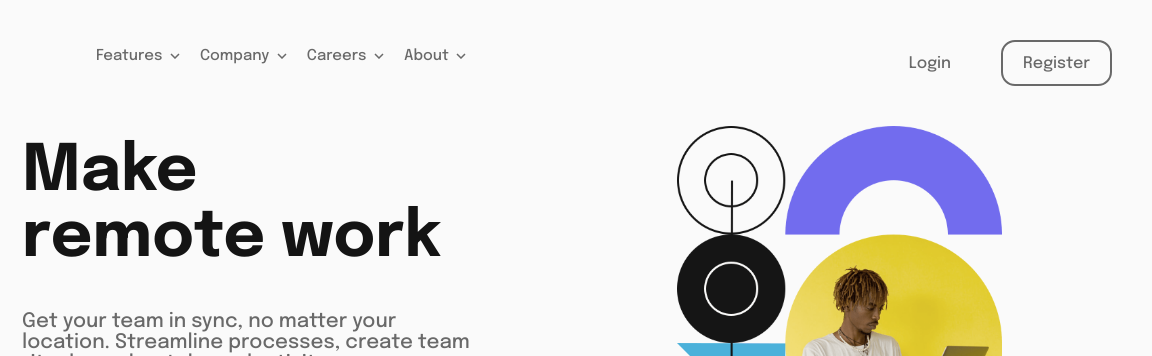
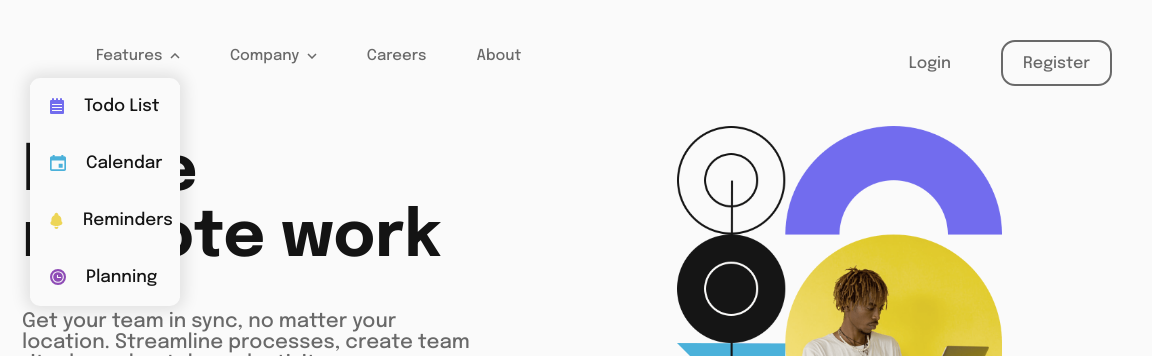
Before and after one commit to arthur-lage/intro-section-with-dropdown, a plain HTML site: page index.html in a window 1280 px wide. Both pictures are taken after a click on the item "Features". Shown: the top 356 px of the page, 128-1280 px from the left. Drawn offline with Linux system fonts and the light colour scheme.

Commit message:
dropdown fixed

```diff
--- a/index.html
+++ b/index.html
@@ -30,34 +30,45 @@
         </a>
 
         <ul class="nav-links">
-          <li class="nav-link">
-            Features
+          <li class="nav-link has-dropdown">
+            <span class="link-text">Features</span>
             <img
               src="./images/icon-arrow-down.svg"
               alt="Black arrow pointing down"
             />
+            <div class="dropdown">
+              <span class="dropdown-item">
+                <img src="./images/icon-todo.svg" alt="To-do Icon" />
+                Todo List</span
+              >
+              <span class="dropdown-item">
+                <img src="./images/icon-calendar.svg" alt="Calendar Icon" />
+                Calendar</span
+              >
+              <span class="dropdown-item">
+                <img src="./images/icon-reminders.svg" alt="Reminders Icon" />
+                Reminders</span
+              >
+              <span class="dropdown-item">
+                <img src="./images/icon-planning.svg" alt="Planning Icon" />
+                Planning</span
+              >
+            </div>
           </li>
-          <li class="nav-link">
-            Company
+          <li class="nav-link has-dropdown">
+            <span class="link-text">Company</span>
             <img
               src="./images/icon-arrow-down.svg"
               alt="Black arrow pointing down"
             />
+            <div class="dropdown left">
+              <span class="dropdown-item">History</span>
+              <span class="dropdown-item">Our team</span>
+              <span class="dropdown-item">Blog</span>
+            </div>
           </li>
-          <li class="nav-link">
-            Careers
-            <img
-              src="./images/icon-arrow-down.svg"
-              alt="Black arrow pointing down"
-            />
-          </li>
-          <li class="nav-link">
-            About
-            <img
-              src="./images/icon-arrow-down.svg"
-              alt="Black arrow pointing down"
-            />
-          </li>
+          <li class="nav-link">Careers</li>
+          <li class="nav-link">About</li>
         </ul>
       </nav>
 
@@ -102,5 +113,7 @@
         >Frontend Mentor</a
       >. Coded by <a href="#">Your Name Here</a>.
     </div>
+
+    <script src="main.js"></script>
   </body>
 </html>
--- /dev/null
+++ b/main.js
@@ -0,0 +1,7 @@
+const navLinks = document.querySelectorAll(".nav-link.has-dropdown");
+
+navLinks.forEach((link) => {
+  link.addEventListener("click", () => {
+    link.classList.toggle("active");
+  });
+});
--- a/styles.css
+++ b/styles.css
@@ -42,7 +42,7 @@ header nav .nav-links {
   display: flex;
   align-items: flex-start;
   list-style: none;
-  gap: 2rem;
+  gap: 5rem;
   margin-left: 10rem;
 }
 
@@ -57,23 +57,73 @@ header nav .nav-links .nav-link {
   cursor: pointer;
 }
 
-header nav .nav-links .nav-link:hover {
+header nav .nav-links .nav-link.has-dropdown {
+  position: relative;
+}
+
+header nav .nav-links .nav-link:hover .link-text {
   color: var(--almost-black);
 }
 
-header nav .nav-links .nav-link img {
+header nav .nav-links .nav-link > img {
   filter: invert(43%) sepia(7%) saturate(4%) hue-rotate(314deg) brightness(92%)
     contrast(90%);
   transition: 0.2s ease;
 }
 
-header nav .nav-links .nav-link:hover img {
+header nav .nav-links .nav-link:hover > img {
   filter: invert(3%) sepia(21%) saturate(30%) hue-rotate(314deg) brightness(96%)
     contrast(91%);
 }
 
-header nav .nav-links .nav-link.active img {
+header nav .nav-links .nav-link.active > img {
   transform: rotateX(180deg);
+}
+
+header nav .nav-links .nav-link.has-dropdown .dropdown {
+  position: absolute;
+  top: 3rem;
+  right: 0;
+  width: 15rem;
+  background: var(--almost-white);
+  display: flex;
+  flex-direction: column;
+  box-shadow: 0px 0px 15px 5px rgba(0, 0, 0, 0.1);
+  z-index: 1;
+  border-radius: 1rem;
+  visibility: hidden;
+  opacity: 0;
+  pointer-events: none;
+}
+
+header nav .nav-links .nav-link.has-dropdown .dropdown.left {
+  left: 0;
+}
+
+header nav .nav-links .nav-link.has-dropdown.active .dropdown {
+  opacity: 1;
+  visibility: visible;
+  pointer-events: auto;
+}
+
+header nav .nav-links .nav-link.has-dropdown.active .dropdown .dropdown-item {
+  font-size: 1.7rem;
+  margin: 0.75rem 0;
+  padding: 1.25rem 2rem;
+  background: var(--almost-white);
+  color: var(--almost-black);
+  display: flex;
+  align-items: center;
+  gap: 2rem;
+}
+
+header
+  nav
+  .nav-links
+  .nav-link.has-dropdown.active
+  .dropdown
+  .dropdown-item:hover {
+  filter: brightness(0.925);
 }
 
 header .buttons {
```
